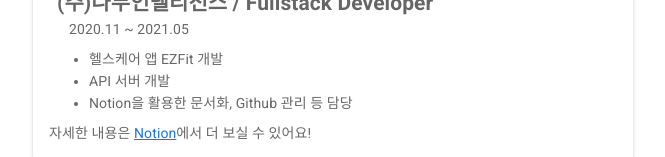
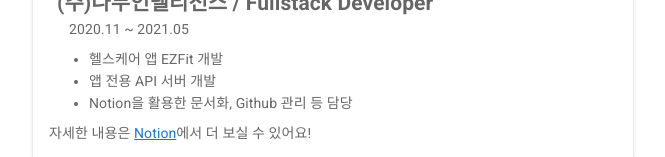
Before and after one commit to octavesop/s3-introduce, a Vue app in the folder todortk/: page / in a window 1280 px wide. Shown: the part 615-772 px from the top of the page, without its empty margins (307-972 px from the left). Built offline with nearby package versions, Linux system fonts and the light colour scheme.

Commit message:
업무 내용 수정

```diff
--- a/todortk/src/components/HelloWorld.vue
+++ b/todortk/src/components/HelloWorld.vue
@@ -66,7 +66,7 @@
         <div class="ml-3">2020.11 ~ 2021.05</div>
         <ul class="ma-2">
           <li>헬스케어 앱 EZFit 개발</li>
-          <li>API 서버 개발</li>
+          <li>앱 전용 API 서버 개발</li>
           <li>Notion을 활용한 문서화, Github 관리 등 담당</li>
         </ul>
       </div>
```
